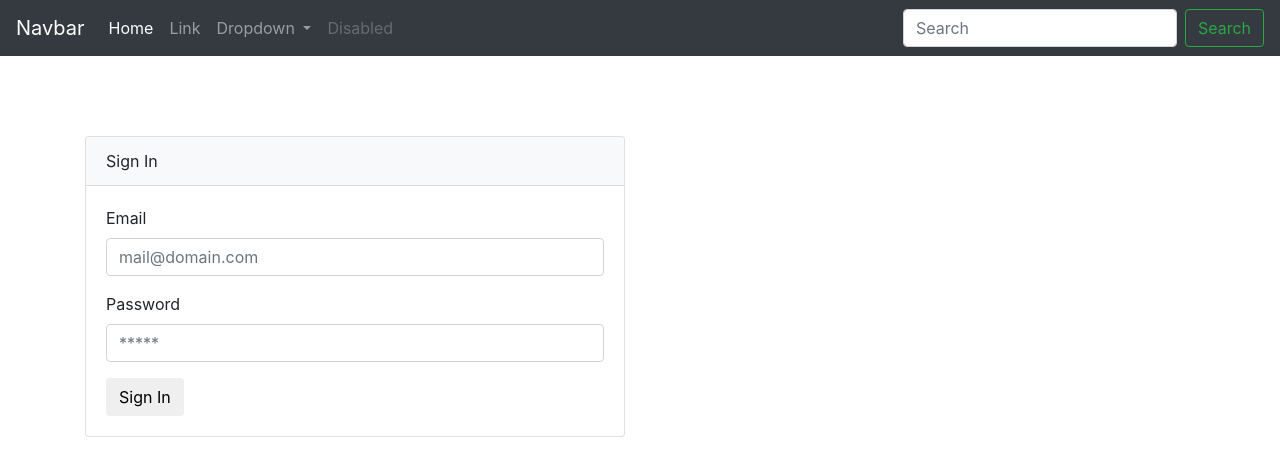
After one commit to yomraliahmet/php-slim-authentication, a PHP site: template resources/views/auth/signin.twig in a window 1280 px wide. The commit adds this page. Shown: the top 476 px of the page. Run offline with PHP 8.4, Linux system fonts and the light colour scheme; the template is opened without the code that fills it, so the values that code supplies are empty; some libraries are stand-ins or nearby versions.

Commit message:
Sign In formu oluşturuldu.

```diff
--- a/app/routes.php
+++ b/app/routes.php
@@ -9,3 +9,6 @@ $app->get('/','HomeController:index')->setName('home');
 
 $app->get('/auth/signup','AuthController:getSignUp')->setName('auth.signup');
 $app->post('/auth/signup','AuthController:postSignUp');
+
+$app->get('/auth/signin','AuthController:getSignIn')->setName('auth.signin');
+$app->post('/auth/signin','AuthController:postSignIn');
--- a/bootstrap/app.php
+++ b/bootstrap/app.php
@@ -70,7 +70,7 @@ $container['csrf'] = function($container){
     return new \Slim\Csrf\Guard;
 };
 
-$app->add($container->csrf);
+
 
 
 // Validation ayarlanıyor.
@@ -83,6 +83,8 @@ $app->add(new \App\Middleware\OldInputMiddleware($container));
 $app->add(new \App\Middleware\CsrfViewMiddleware($container));
 
 
+$app->add($container->csrf);
+
 // Custom validation ayarlanıyor
 v::with('App\\Validation\\Rules\\');
 
--- /dev/null
+++ b/resources/views/auth/signin.twig
@@ -0,0 +1,36 @@
+{% extends 'templates/app.twig' %}
+
+{% block content %}
+
+    <div class="row">
+        <div class="col-md-6 col-md-offset-3">
+            <div class="card">
+                <div class="card-header bg-light">Sign In</div>
+                <div class="card-body">
+                    <form action="{{ path_for('auth.signin') }}" method="POST" autocomplete="off">
+                        <div class="form-group">
+                            <label for="email">Email</label>
+                            <input type="email" name="email" id="email" placeholder="mail@domain.com" class="form-control {{ errors.email ? 'is-invalid' : '' }}" value="{{ old.email }}">
+                            {% if errors.email %}
+                                <span class="invalid-feedback">{{ errors.email | first }}</span>
+                            {% endif %}
+                        </div>
+
+                        <div class="form-group">
+                            <label for="password">Password</label>
+                            <input type="password" name="password" id="password" placeholder="*****" class="form-control {{ errors.password ? 'is-invalid' : '' }}">
+                            {% if errors.password %}
+                                <span class="invalid-feedback">{{ errors.password | first }}</span>
+                            {% endif %}
+                        </div>
+
+                        {{ csrf.field | raw }}
+
+                        <button type="submit" class="btn btn-default">Sign In</button>
+                    </form>
+                </div>
+            </div>
+        </div>
+    </div>
+
+{% endblock %}
```
Also changed, not shown: app/Controllers/Auth/AuthController.php (+15 -0 lines).
